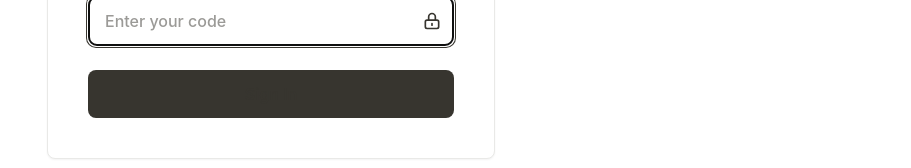
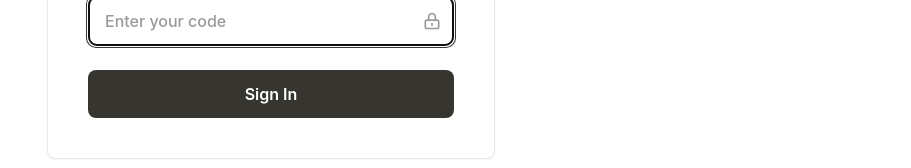
Before and after one commit to RevanthKatari/Shifts, a Next.js app: page / in a window 1280 px wide. Shown: the part 451-619 px from the top of the page, without its empty margins (369-1280 px from the left). Built offline with nearby package versions, Linux system fonts and the light colour scheme.

Commit message:
Remove overly broad CSS rule, keep explicit text colors in components

```diff
--- a/app/globals.css
+++ b/app/globals.css
@@ -11,11 +11,6 @@
 body {
   font-family: 'Inter', -apple-system, BlinkMacSystemFont, 'Segoe UI', 'Roboto', 'Oxygen', 'Ubuntu', 'Cantarell', sans-serif;
   @apply bg-white dark:bg-[#191919] text-[#37352f] dark:text-[#e9e9e7] transition-colors duration-200;
-}
-
-/* Ensure default text colors have proper contrast */
-:not([class*="text-"]) {
-  @apply text-[#37352f] dark:text-[#e9e9e7];
 }
 
 @layer utilities {
```
